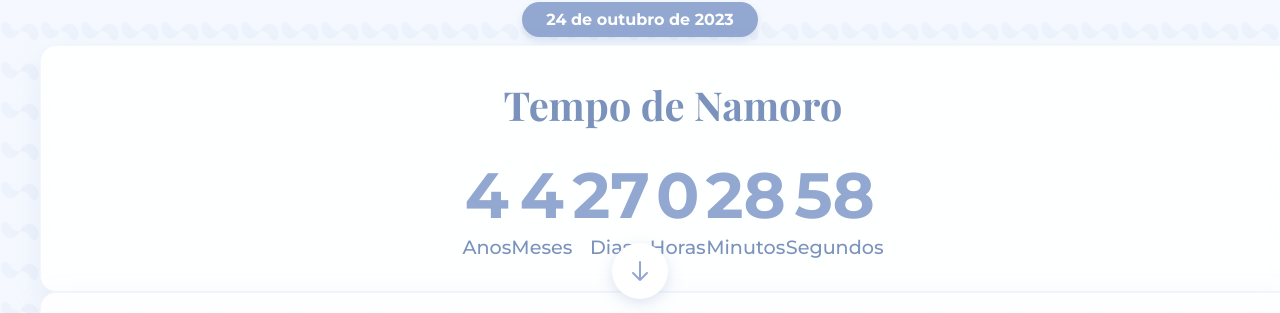
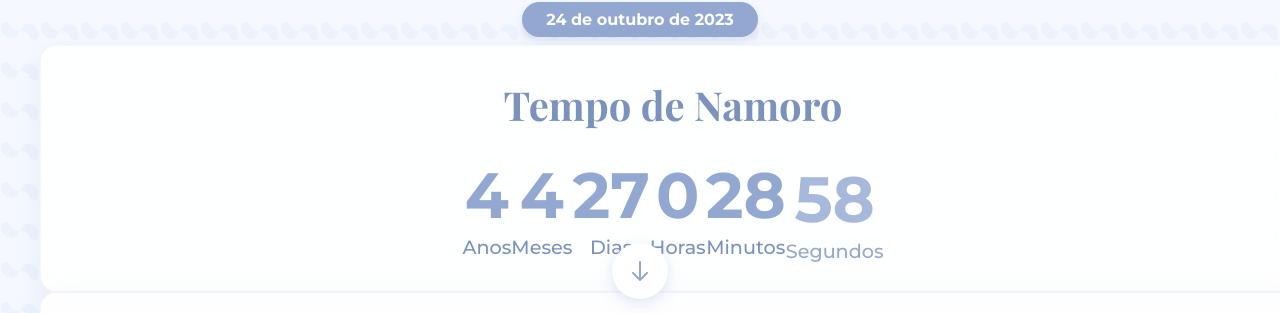
Before and after one commit to rafael-campos/contador, a Next.js app: page / in a window 1280 px wide. Shown: the part 469-782 px from the top of the page. Built offline with nearby package versions, Linux system fonts and the light colour scheme.

Commit message:
resolucao de confllitos

```diff
--- a/components/AnimatedTimeCounter.tsx
+++ b/components/AnimatedTimeCounter.tsx
@@ -1,9 +1,9 @@
 // components/AnimatedTimeCounter.tsx
 import React, { useState, useEffect } from 'react';
-import TimeDisplayUnit from './TimeDisplayUnit';
 
-interface AnimatedTimeCounterProps {
+interface TimeCounterProps {
   startDateTime: string;
+  title: string; // Prop para o título como "Tempo de Namoro"
 }
 
 interface Duration {
@@ -15,7 +15,25 @@ interface Duration {
   seconds: number;
 }
 
-const AnimatedTimeCounter: React.FC<AnimatedTimeCounterProps> = ({ startDateTime }) => {
+// Componente TimeDisplayUnit interno
+const TimeDisplayUnit: React.FC<{ value: number; label: string; isSeconds?: boolean; key?: any }> = ({ value, label, isSeconds = false }) => {
+  return (
+    <div className="flex flex-col items-center p-3 mx-4 md:mx-6 lg:mx-8 animate-fade delay-1">
+      <div className="relative mb-3">
+        <span
+          key={isSeconds ? value : undefined}
+          className={`counter-number ${isSeconds ? 'animate-tick' : ''}`}
+        >
+          {value}
+        </span>
+        <div className="absolute inset-0 bg-gradient-to-b from-transparent to-blue-300 rounded-lg blur-md -z-10"></div>
+      </div>
+      <span className="counter-label">{label}</span>
+    </div>
+  );
+};
+
+const AnimatedTimeCounter: React.FC<TimeCounterProps> = ({ startDateTime, title }) => {
   const [duration, setDuration] = useState<Duration>({
     years: 0,
     months: 0,
@@ -24,6 +42,9 @@ const AnimatedTimeCounter: React.FC<AnimatedTimeCounterProps> = ({ startDateTime
     minutes: 0,
     seconds: 0,
   });
+
+  // Estado para ajudar a disparar a animação dos segundos
+  const [secondTick, setSecondTick] = useState(0);
 
   useEffect(() => {
     const calculateDuration = () => {
@@ -37,29 +58,15 @@ const AnimatedTimeCounter: React.FC<AnimatedTimeCounterProps> = ({ startDateTime
       let minutes = currentTime.getMinutes() - startTime.getMinutes();
       let seconds = currentTime.getSeconds() - startTime.getSeconds();
 
-      // Adjust for negative values by borrowing from higher units
-      if (seconds < 0) {
-        seconds += 60;
-        minutes--;
-      }
-      if (minutes < 0) {
-        minutes += 60;
-        hours--;
-      }
-      if (hours < 0) {
-        hours += 24;
-        days--;
-      }
+      if (seconds < 0) { seconds += 60; minutes--; }
+      if (minutes < 0) { minutes += 60; hours--; }
+      if (hours < 0) { hours += 24; days--; }
       if (days < 0) {
-        // Borrow days from previous month
         const prevMonth = new Date(currentTime.getFullYear(), currentTime.getMonth(), 0);
         days += prevMonth.getDate();
         months--;
       }
-      if (months < 0) {
-        months += 12;
-        years--;
-      }
+      if (months < 0) { months += 12; years--; }
 
       setDuration({
         years: Math.max(0, years),
@@ -69,22 +76,25 @@ const AnimatedTimeCounter: React.FC<AnimatedTimeCounterProps> = ({ startDateTime
         minutes: Math.max(0, minutes),
         seconds: Math.max(0, seconds),
       });
+      setSecondTick(s => s + 1); // Disparar re-render para animação dos segundos
     };
 
-    calculateDuration(); // Calculate once immediately
-    const intervalId = setInterval(calculateDuration, 1000); // Then update every second
-
-    return () => clearInterval(intervalId); // Cleanup interval on component unmount
+    calculateDuration();
+    const intervalId = setInterval(calculateDuration, 1000);
+    return () => clearInterval(intervalId);
   }, [startDateTime]);
 
   return (
-    <div className="flex flex-wrap justify-center gap-4 md:gap-6 lg:gap-8">
-      {duration.years > 0 && <TimeDisplayUnit value={duration.years} label={duration.years === 1 ? "Ano" : "Anos"} />}
-      {duration.months > 0 && <TimeDisplayUnit value={duration.months} label={duration.months === 1 ? "Mês" : "Meses"} />}
-      <TimeDisplayUnit value={duration.days} label={duration.days === 1 ? "Dia" : "Dias"} />
-      <TimeDisplayUnit value={duration.hours} label={duration.hours === 1 ? "Hora" : "Horas"} />
-      <TimeDisplayUnit value={duration.minutes} label={duration.minutes === 1 ? "Minuto" : "Minutos"} />
-      <TimeDisplayUnit value={duration.seconds} label={duration.seconds === 1 ? "Segundo" : "Segundos"} />
+    <div className="text-center w-full">
+      <h3 className="title-medium mb-6">{title}</h3>
+      <div className="flex flex-wrap justify-center gap-4 md:gap-6 lg:gap-8">
+        <TimeDisplayUnit value={duration.years} label={duration.years === 1 ? "Ano" : "Anos"} />
+        <TimeDisplayUnit value={duration.months} label={duration.months === 1 ? "Mês" : "Meses"} />
+        <TimeDisplayUnit value={duration.days} label={duration.days === 1 ? "Dia" : "Dias"} />
+        <TimeDisplayUnit value={duration.hours} label={duration.hours === 1 ? "Hora" : "Horas"} />
+        <TimeDisplayUnit value={duration.minutes} label={duration.minutes === 1 ? "Minuto" : "Minutos"} />
+        <TimeDisplayUnit value={duration.seconds} label={duration.seconds === 1 ? "Segundo" : "Segundos"} isSeconds={true} key={secondTick} />
+      </div>
     </div>
   );
 };
--- a/components/CountersFinale.tsx
+++ b/components/CountersFinale.tsx
@@ -50,13 +50,17 @@ const CountersFinale: React.FC<CountersFinaleProps> = ({
         {/* Contadores */}
         <div className="flex flex-col md:flex-row justify-center gap-8 mb-20">
           <div className="counter-card w-full md:w-5/12 animate-fade delay-1">
-            <h3 className="title-medium mb-6">Tempo de Namoro</h3>
-            <AnimatedTimeCounter startDateTime={datingStartDate} />
+            <AnimatedTimeCounter
+              startDateTime={datingStartDate}
+              title="Tempo de Namoro"
+            />
           </div>
 
           <div className="counter-card w-full md:w-5/12 animate-fade delay-2">
-            <h3 className="title-medium mb-6">Tempo de Casamento</h3>
-            <AnimatedTimeCounter startDateTime={weddingStartDate} />
+            <AnimatedTimeCounter
+              startDateTime={weddingStartDate}
+              title="Tempo de Casamento"
+            />
           </div>
         </div>
 
--- a/components/TimeDisplayUnit.tsx
+++ /dev/null
@@ -1,24 +0,0 @@
-// components/TimeDisplayUnit.tsx
-import React from 'react';
-
-interface TimeDisplayUnitProps {
-  value: number;
-  label: string;
-}
-
-const TimeDisplayUnit: React.FC<TimeDisplayUnitProps> = ({
-  value,
-  label
-}) => {
-  return (
-    <div className="flex flex-col items-center p-3 mx-4 md:mx-6 lg:mx-8 animate-fade delay-1">
-      <div className="relative mb-3">
-        <span className="counter-number">{value}</span>
-        <div className="absolute inset-0 bg-gradient-to-b from-transparent to-blue-300 rounded-lg blur-md -z-10"></div>
-      </div>
-      <span className="counter-label">{label}</span>
-    </div>
-  );
-};
-
-export default TimeDisplayUnit;
--- a/styles/globals.css
+++ b/styles/globals.css
@@ -181,6 +181,28 @@ h1, h2, h3, h4 {
   }
 }
 
+@keyframes tick {
+  0% {
+    transform: scale(1);
+    opacity: 0.7;
+    color: var(--primary-dark);
+  }
+  50% {
+    transform: scale(1.15);
+    opacity: 1;
+    color: var(--primary);
+  }
+  100% {
+    transform: scale(1);
+    opacity: 1;
+    color: var(--primary);
+  }
+}
+
+.animate-tick {
+  animation: tick 0.4s ease-out;
+}
+
 .animate-fade {
   animation: fadeIn 1s ease forwards;
 }
```
